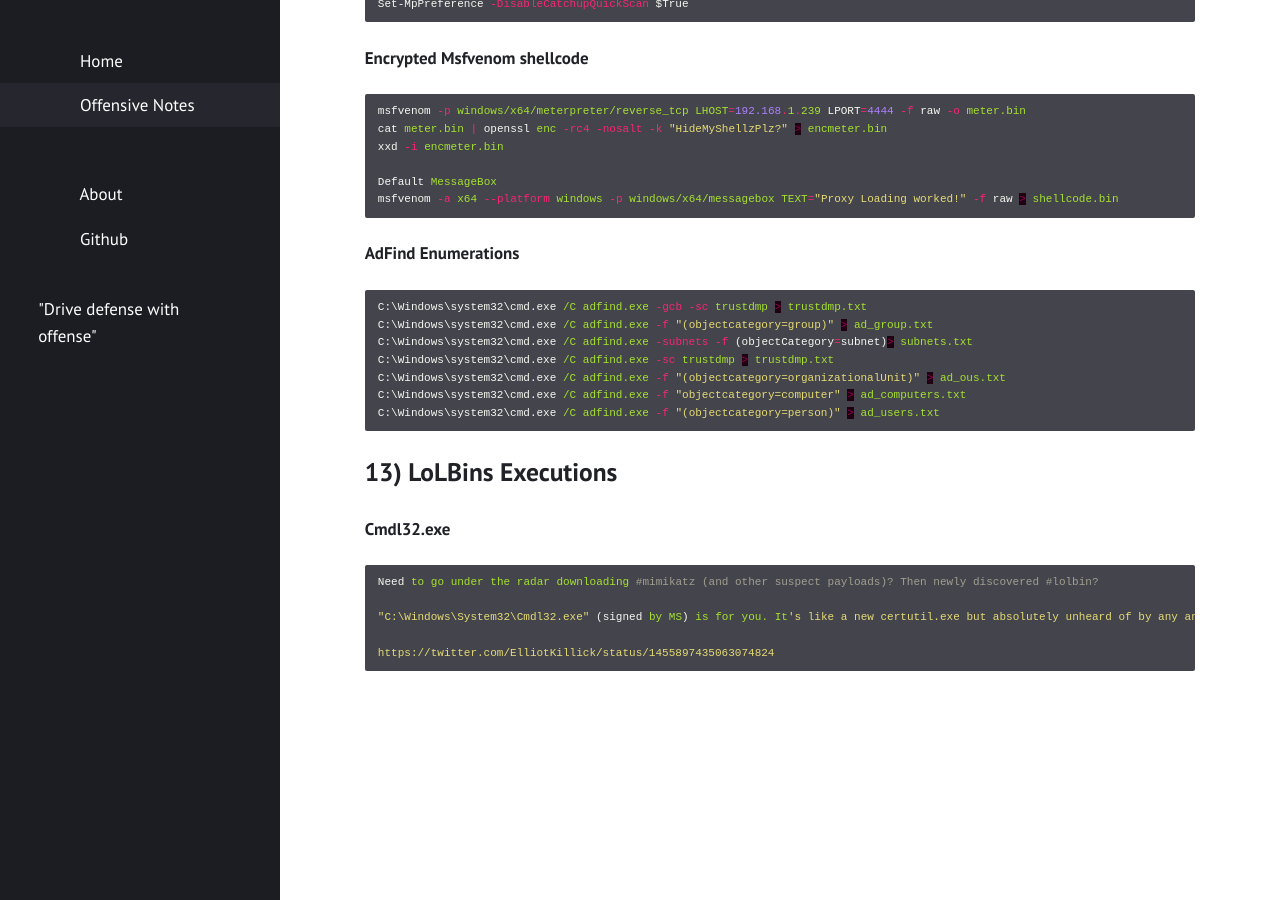
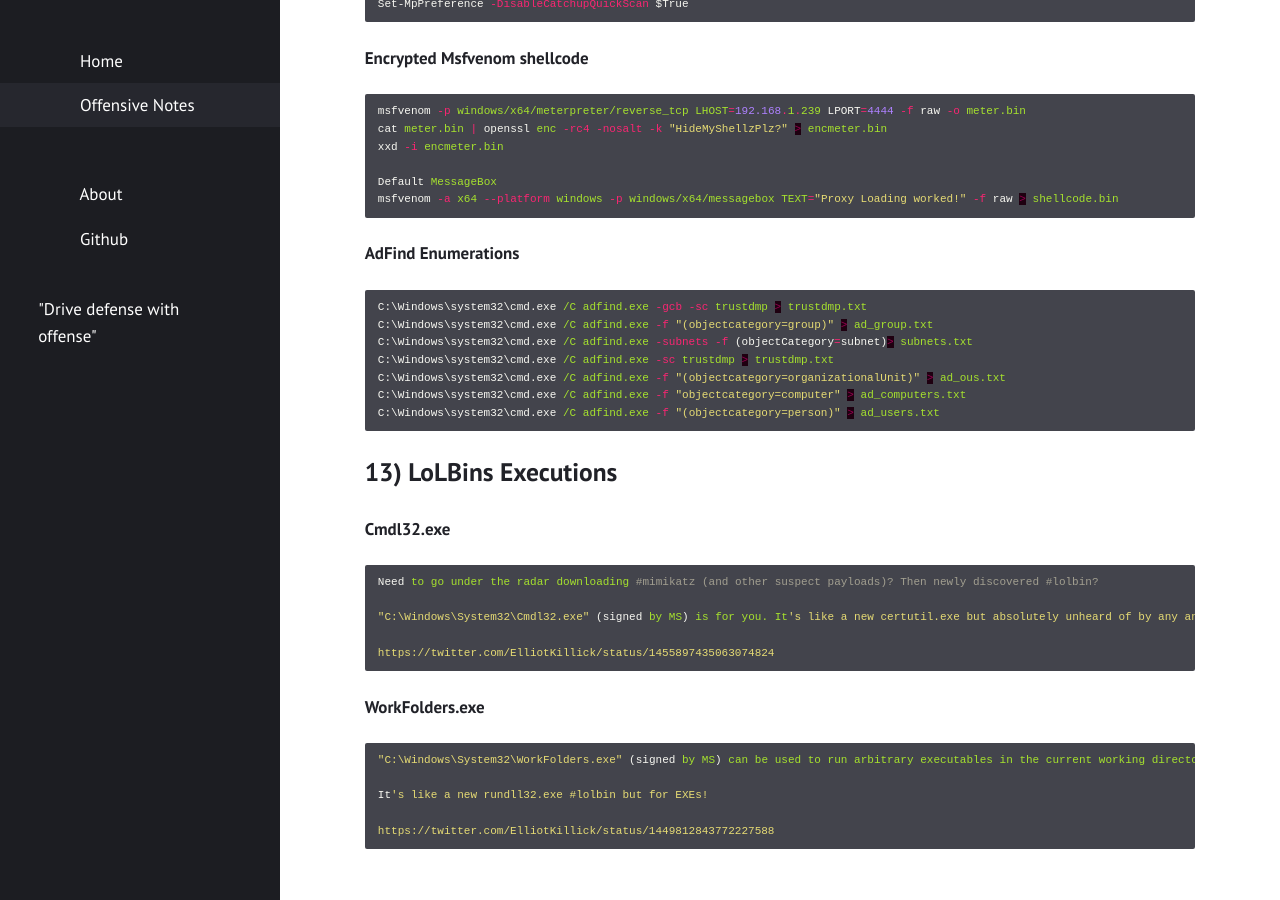
Before and after one commit to Fil88/Fil88.github.io, a Jekyll site: the page built from offensive-notes.md, in a window 1280 px wide and 900 px high, scrolled down 11032 px. Built offline with Jekyll 4.4.1, drawn with Linux system fonts in a browser that asks for light colours.

Commit message:
Update offensive-notes.md

````diff
--- a/offensive-notes.md
+++ b/offensive-notes.md
@@ -572,3 +572,13 @@ Need to go under the radar downloading #mimikatz (and other suspect payloads)? T
 
 https://twitter.com/ElliotKillick/status/1455897435063074824
 ```
+
+#### WorkFolders.exe
+
+```powershell
+"C:\Windows\System32\WorkFolders.exe" (signed by MS) can be used to run arbitrary executables in the current working directory with the name control.exe.
+
+It's like a new rundll32.exe #lolbin but for EXEs!
+
+https://twitter.com/ElliotKillick/status/1449812843772227588
+```
````
